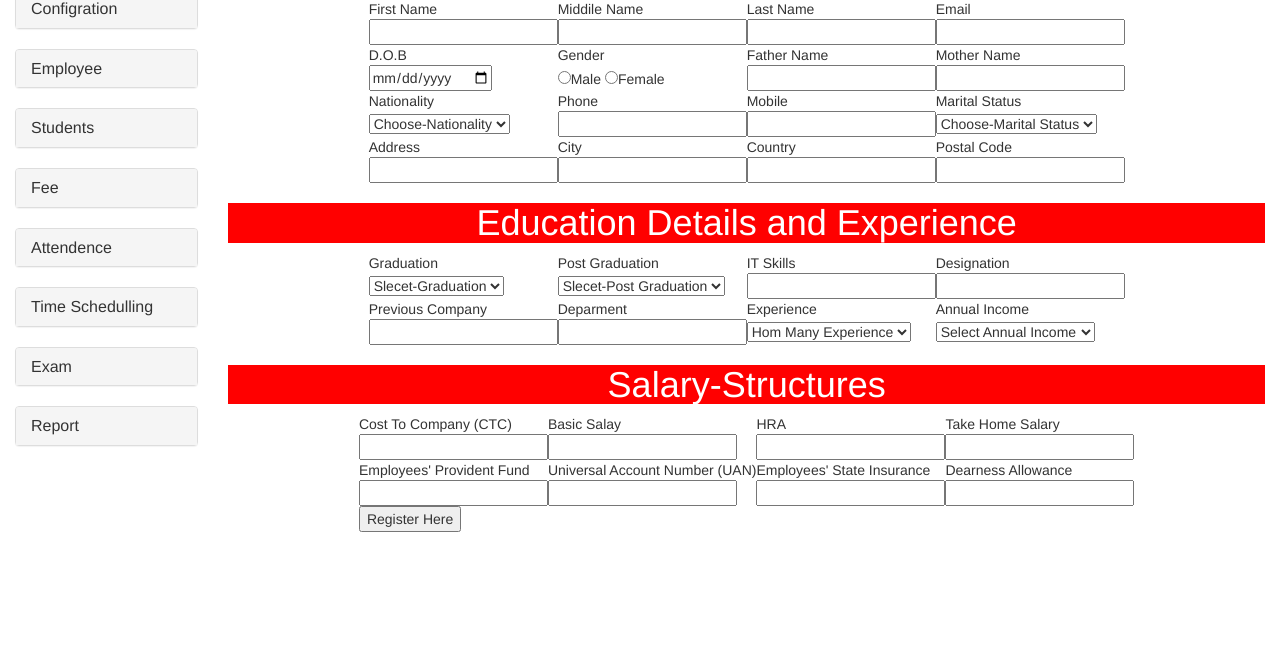
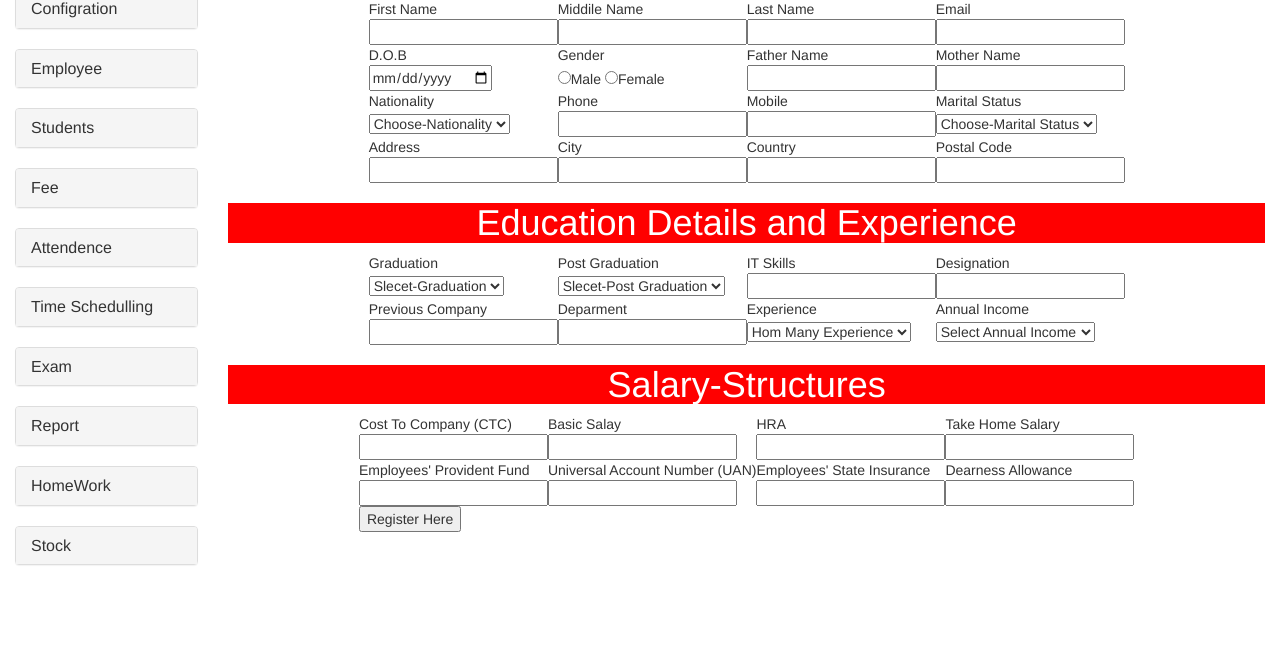
Before and after one commit to sonukn089/school, a CodeIgniter app: page /school/index.php/home/name in a window 1280 px wide. Shown: the part 140-800 px from the top of the page. Run offline with CodeIgniter, Linux system fonts and the light colour scheme; some libraries are stand-ins or nearby versions.

Commit message:
add stock section

```diff
--- a/application/views/layout.php
+++ b/application/views/layout.php
@@ -256,6 +256,52 @@
   					</div>
 				</div>
 
+				<div class="panel-group">
+  					<div class="panel panel-default">
+					    <div class="panel-heading">
+					      <h4 class="panel-title">
+					        <a data-toggle="collapse" href="#collapse10">HomeWork</a>
+					      </h4>
+					    </div>
+					    <div id="collapse10" class="panel-collapse collapse">
+					      <ul class="list-group">
+					      	<li class="list-group-item">
+					        	<a href="<?= base_url();?>home/defineHomeWork">Define HomeWork</a>
+					        </li>
+					        <li class="list-group-item">
+					        	<a href="<?= base_url();?>home/showHomeWork">Show HomeWork</a>
+					        </li>
+					      </ul>
+					    </div>
+  					</div>
+				</div>
+
+				<div class="panel-group">
+  					<div class="panel panel-default">
+					    <div class="panel-heading">
+					      <h4 class="panel-title">
+					        <a data-toggle="collapse" href="#collapse11">Stock</a>
+					      </h4>
+					    </div>
+					    <div id="collapse11" class="panel-collapse collapse">
+					      <ul class="list-group">
+					      	<li class="list-group-item">
+					        	<a href="<?= base_url();?>home/enterStock">Enter Stock</a>
+					        </li>
+					        <li class="list-group-item">
+					        	<a href="<?= base_url();?>home/saleStock">Sale Stock</a>
+					        </li>
+					        <li class="list-group-item">
+					        	<a href="<?= base_url();?>home/printReciept">Print Reciept</a>
+					        </li>
+					        <li class="list-group-item">
+					        	<a href="<?= base_url();?>home/editBill">Edit Bill</a>
+					        </li>
+					      </ul>
+					    </div>
+  					</div>
+				</div>
+
 
 			</div>
 
```
